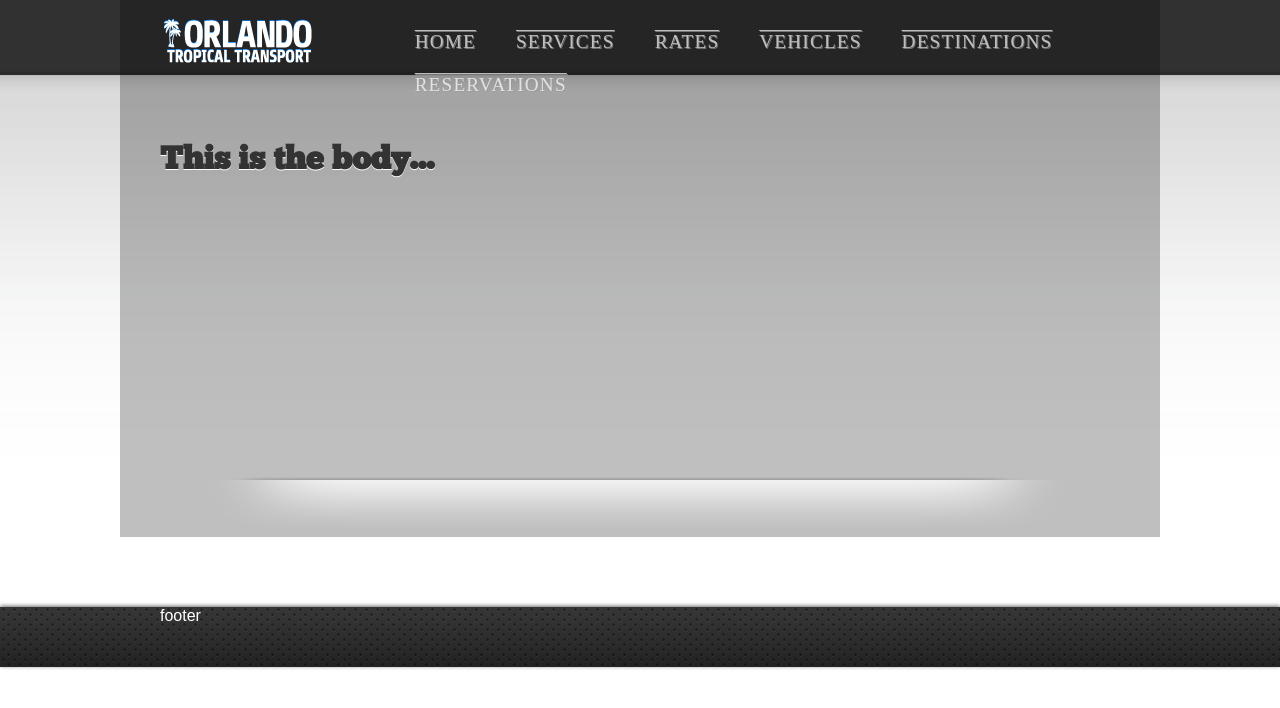
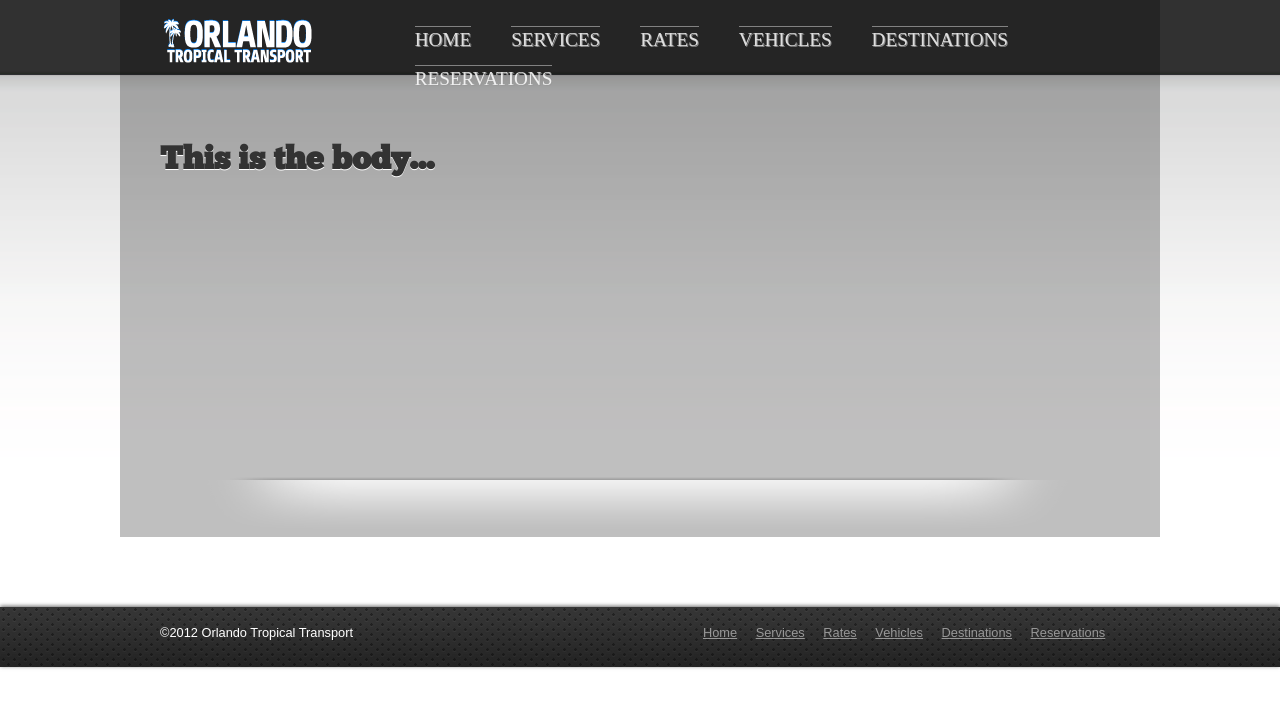
Before and after one commit to brandanmajeske/wsp_ott, a plain HTML site: page index.html in a window 1280 px wide. Drawn offline with Linux system fonts and the light colour scheme; a web font is replaced by a local one.

Commit message:
changes to css

```diff
--- a/css/main.css
+++ b/css/main.css
@@ -62,30 +62,31 @@ nav {
 
 
 nav ul li {
+	display: block;
 	float: left;
 	list-style: none;
 	font: 1.2em/1.5 'Share';
 	margin-top: 10px;
 	margin-left: 2.7210884%; /*20/735px*/
 	text-shadow: 1px 1px 0px #999;
-	opacity: .7;
-	text-decoration: overline;
-	letter-spacing: .0625em;
+	opacity: .85;
+	padding: 0px;
 }
 
 nav ul li:hover {
 	opacity: 1;
 	text-decoration: none;
+	border-top: none;
 
 }
 
 
 nav li a:link {
-	display: block;
-	padding: 2px 10px;
+	margin: 0 10px;
+	padding-top: 2px;
 	color: #fff;
-	text-decoration: overline;
-
+	border-top: 1px groove rgba(255,255,255,.5);
+	text-decoration: none;
 }
 
 nav li a:visited {
@@ -100,6 +101,9 @@ nav li a:hover {
 	-moz-border-radius: 10px;
 	-webkit-border-radius: 10px;
 	border-radius: 10px;
+	border-top: none!important;
+	padding: 2px 10px;
+	margin: 0;
 
 }
 
@@ -126,8 +130,7 @@ footer {
 	background: #313131;
 	background: url('../images/footer_bg.jpg') repeat-x 0 0;
 	color: #fff;
-	margin: 0!important;
-	padding: 0!important;
+	font: .8em Arial, Helvetica, sans-serif;
 }
 
 #footer_container {
@@ -135,3 +138,41 @@ footer {
 	margin: 0 auto;
 	padding: 0
 }
+
+#footer_nav {
+	float: right;
+	list-style: none;
+	width: 45%;
+}
+
+#footer_nav li {
+ 	display:inline-block;
+ 	margin:5px 0px 0px 15px;
+ 	padding:0;
+ 	list-style:none;
+}
+
+#footer_nav li a:link{
+	color: #fff;
+		opacity: .5;
+}
+
+#footer_nav li a:visited{
+	color: #fff;
+
+}
+
+#footer_nav li a:hover{
+	color: #fff;
+		opacity: 1;
+}
+
+#footer_nav li a:active{
+	color: #fff;
+		opacity: .75;
+}
+
+#copyright {
+	float: left;
+	padding-top: 5px;
+}
--- a/index.html
+++ b/index.html
@@ -36,7 +36,18 @@
 </div><!--end content -->
 </div><!-- end wrapper -->
 <footer>
-<div id="footer_container"><p>footer</p></div>
+<div id="footer_container">
+	<ul id="footer_nav">
+			<li><a href="index.html">Home</a></li>
+			<li><a href="services.html">Services</a></li>
+			<li><a href="rates.html">Rates</a></li>
+			<li><a href="vehicles.html">Vehicles</a></li>
+			<li><a href="destinations.html">Destinations</a></li>
+			<li><a href="reservations.html">Reservations</a></li>
+		</ul>
+<p id="copyright">&copy;2012 Orlando Tropical Transport</p>
+
+</div>
 </footer>
 </body>
 </html>
```
Also changed, not shown: destinations.html (+12 -1 lines), rates.html (+12 -1 lines), reservations.html (+12 -1 lines), services.html (+12 -1 lines), vehicles.html (+12 -1 lines).
